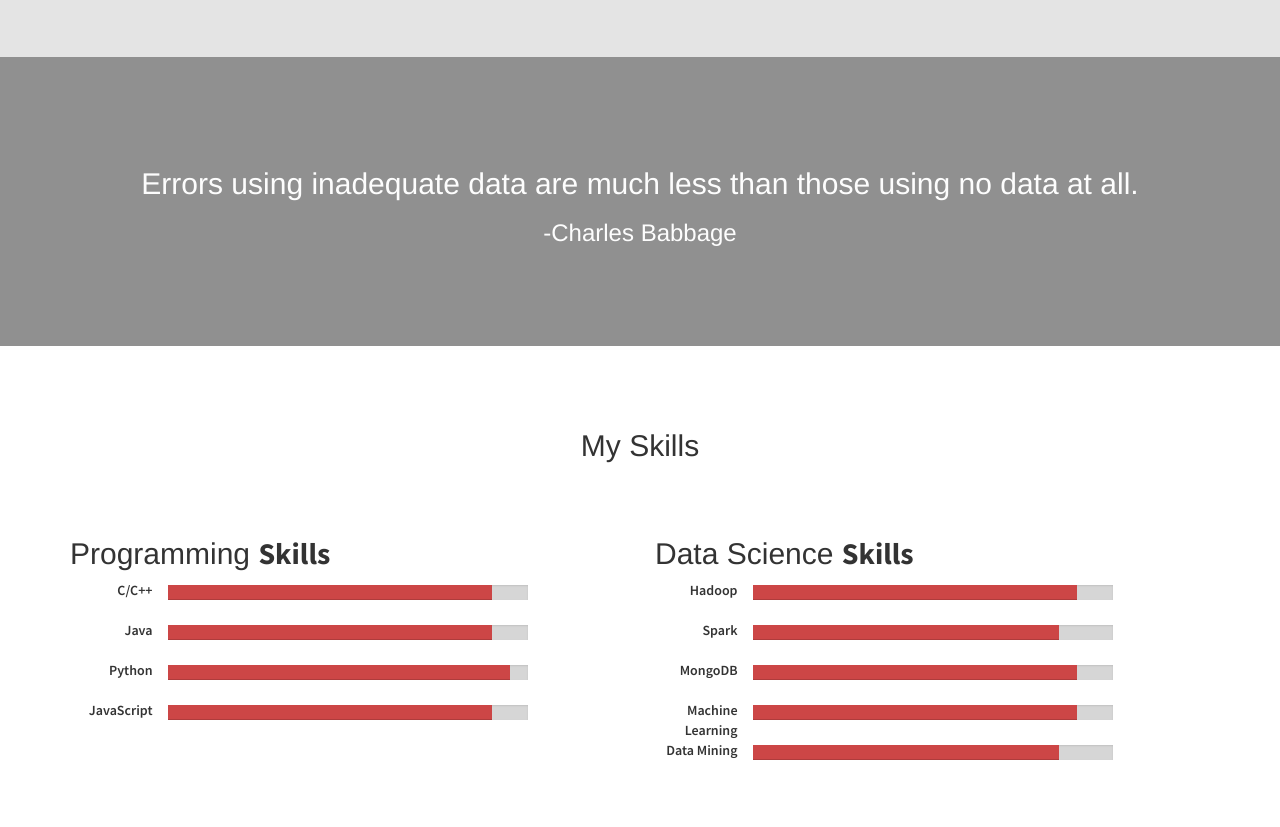
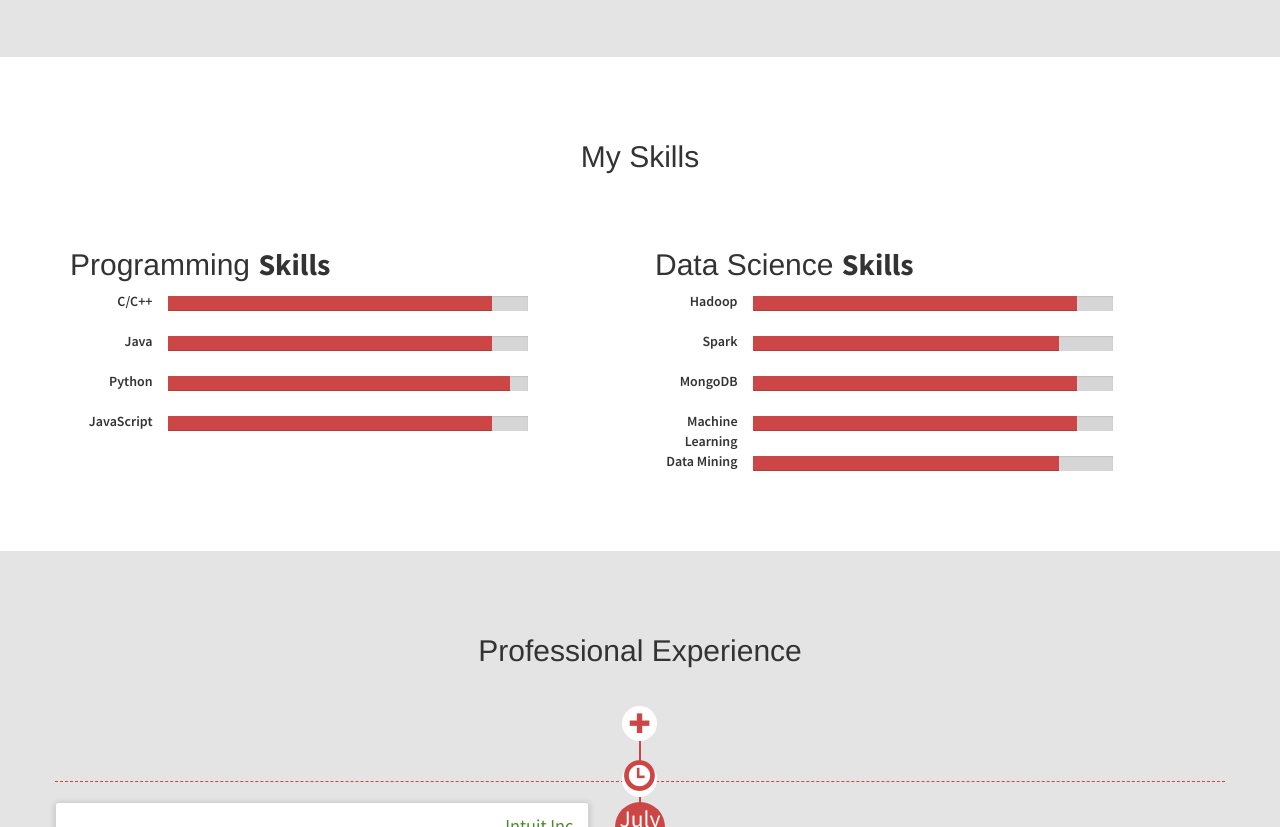
Before and after one commit to riteshkasat/riteshkasat.github.io, a plain HTML site: page index.html in a window 1280 px wide. Shown: the part 1129-1956 px from the top of the page. Drawn offline with Linux system fonts and the light colour scheme.

Commit message:
removing quote

```diff
--- a/index.html
+++ b/index.html
@@ -113,15 +113,7 @@
             </div>
         </div>
     </section>
-  <!--   <section id="introText">
-        <div class="container">
-            <div class="text-center">
-            <h1>I create beautiful responsive websites, Yes I am a UX geek</h1>
-              <p>Lorem ipsum dolor sit amet, consectetur adipiscing elit. Suspendisse interdum erat et neque tincidunt volutpat. Cras eget augue id dui varius pretium. Cras posuere dolor risus. Pellentesque elementum ultricies quam, sit amet rhoncus nisl viverra in. Cras imperdiet nisi a euismod molestie. Ut a metus arcu. Pellentesque feugiat dictum erat. Nulla vehicula condimentum purus, quis imperdiet nisl ultricies eleifend. Nulla quis rhoncus risus. Ut vel vehicula urna.</p>
-            </div>
-        </div>
 
-    </section> -->
     <!--About-->
     <section id="aboutUs" class="secPad">
         <div class="container">
@@ -158,15 +150,7 @@
             </div>
         </div>
     </section>
-    <!--Quote-->
-    <section id="quote" class="bg-parlex">
-        <div class="parlex-back">
-            <div class="container secPad text-center">
-				<h2>Errors using inadequate data are much less than those using no data at all.</h2><h3>-Charles Babbage</h3>
-            </div>
-            <!--/.container-->
-        </div>
-    </section>
+
 
     <!--Skills-->
     <section id="skills" class="secPad white">
```
